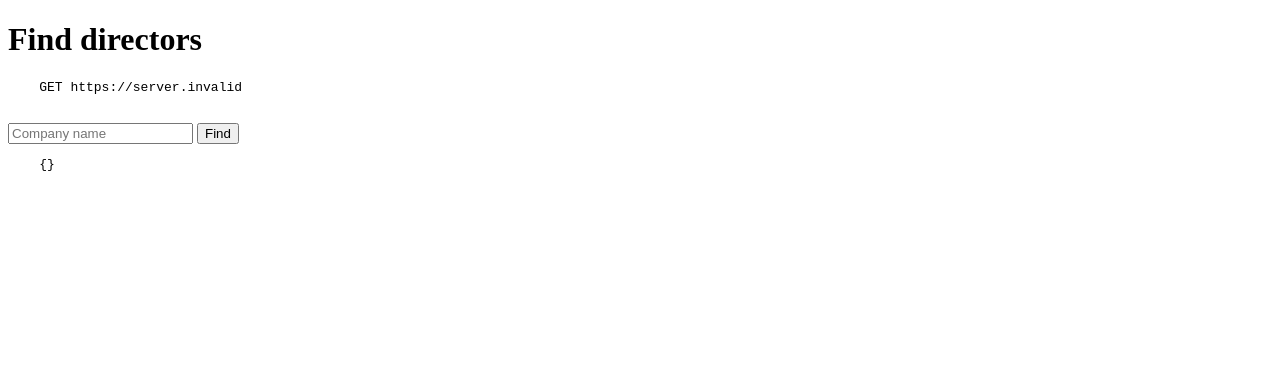
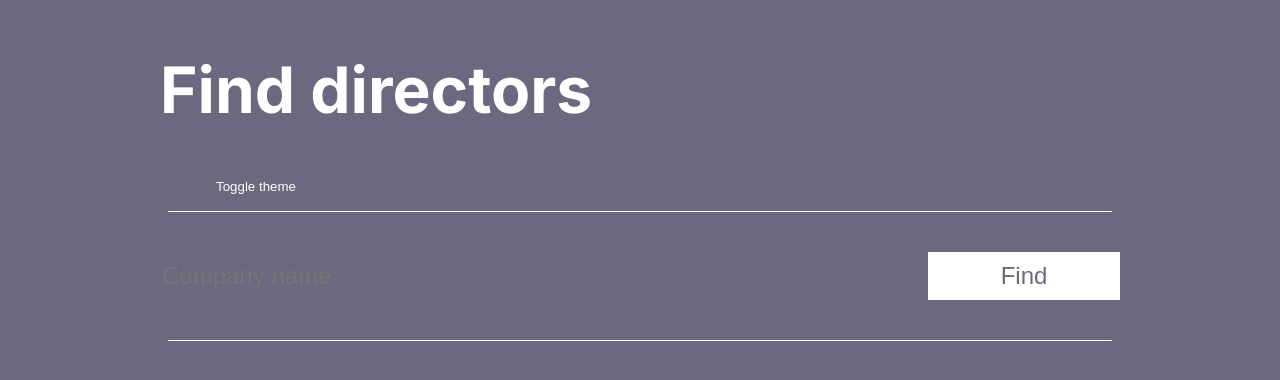
Before and after one commit to mrbrianevans/find-directors, a Svelte app in the folder client/: page / in a window 1280 px wide. Shown: the top 380 px of the page. Built offline with nearby package versions, Linux system fonts and the light colour scheme; no server answers.

Commit message:
Frontend design work
Started using themes (modified from MonkeyType).
Made some basic UI components.

Signed-off-by: Brian Evans <ebrian101@gmail.com>

```diff
--- a/client/index.html
+++ b/client/index.html
@@ -4,7 +4,10 @@
     <meta charset="UTF-8" />
     <link rel="icon" type="image/svg+xml" href="/vite.svg" />
     <meta name="viewport" content="width=device-width, initial-scale=1.0" />
-    <title>Vite + Svelte + TS</title>
+    <title>Find directors</title>
+    <link rel="preconnect" href="https://fonts.googleapis.com">
+    <link rel="preconnect" href="https://fonts.gstatic.com" crossorigin>
+    <link href="https://fonts.googleapis.com/css2?family=Inter:wght@100;200;300;400;500;600;700;800;900&display=swap" rel="stylesheet">
   </head>
   <body>
     <div id="app"></div>
--- /dev/null
+++ b/client/public/themes/alpine.css
@@ -0,0 +1,10 @@
+:root {
+    --bg-color: #6c687f; /*Background*/
+    --bg-color-dimmed: #68637a; /*Background*/
+    --main-color: #ffffff; /*Color after typing, monkeytype logo, WPM Number acc number etc*/
+    --main-color-dimmed: #ceccd9; /*Cursor Color*/
+    --sub-color: #9994b8;
+    --sub-alt-color: #77738c; /*WPM text color of scrollbar and general color, before typed color*/
+    --text-color: #ffffff; /*Color of text after hovering over it*/
+    --error-color: #e32b2b;
+}
--- /dev/null
+++ b/client/public/themes/carbon.css
@@ -0,0 +1,10 @@
+:root {
+    --bg-color: #313131;
+    --bg-color-dimmed: #4a4a4a;
+    --main-color: #f66e0d;
+    --main-color-dimmed: #c45d11;
+    --sub-color: #616161;
+    --sub-alt-color: #2b2b2b;
+    --text-color: #f5e6c8;
+    --error-color: #e72d2d;
+}
--- a/client/src/App.svelte
+++ b/client/src/App.svelte
@@ -1,36 +1,49 @@
 <script lang="ts">
-  import {callFunction} from "./lib/callFunction.js";
+  import SearchPage from "./components/SearchPage.svelte";
+  import Button from "./components/Button.svelte";
 
-  const FUNCTION_API_URL = import.meta.env.VITE_FUNCTION_API_URL;
 
-  let typedCompanyName = '', results
-  async function findDirectors(){
-    results = await callFunction('ch', 'searchForCompany', {urlSearchParams:{companyName: typedCompanyName}})
-    console.log(results)
-  }
-
-  async function typeahead(){
-    // get suggestions for company name based on what's been typed
+  let theme = 'alpine'
+  function toggleTheme(){
+    if(theme === 'alpine') theme = 'carbon'
+    else theme = 'alpine'
   }
 </script>
 
 <main>
 
   <h1>Find directors</h1>
+  <div class="top-bar">
+    <Button label="Toggle theme" on:click={toggleTheme} variant="secondary"/>
+  </div>
 
-  <pre>
-    GET {FUNCTION_API_URL}
-  </pre>
+  <hr/>
 
-  <input type="text" placeholder="Company name" bind:value={typedCompanyName}/>
-  <button on:click={findDirectors}>Find</button>
+  <SearchPage/>
 
+  <hr/>
 
-  <pre>
-    {JSON.stringify(results??{})}
-  </pre>
+  <link href="themes/{theme}.css" rel="stylesheet"/>
 </main>
 
 <style>
 
+  h1{
+    font-size: 4rem;
+  }
+
+  div.top-bar{
+    display: grid;
+    grid-template-columns: repeat(5, 1fr);
+    grid-template-rows: 2rem;
+    font-size: smaller;
+  }
+
+  main{
+    display: grid;
+    place-items: stretch;
+    max-width: 60rem;
+    margin: auto;
+  }
+
 </style>
--- /dev/null
+++ b/client/src/components/Button.svelte
@@ -0,0 +1,50 @@
+<script lang="ts">
+
+    import {createEventDispatcher} from "svelte";
+
+    export let variant: 'primary'|'secondary'|'dangerous' = 'primary'
+
+    export let label: string
+
+    const dispatch = createEventDispatcher()
+
+    function onClick(){
+      dispatch('click')
+    }
+
+</script>
+
+<button class="{variant}" on:click={onClick}>{label}</button>
+
+<style>
+    button{
+        border-radius: 0;
+        border: none;
+        cursor: pointer;
+        font-size: inherit;
+        padding: 0.25rem 1rem;
+    }
+
+    button.primary{
+        background: VAR(--main-color);
+        color: VAR(--bg-color);
+    }
+    button.primary:hover{
+        background: VAR(--main-color-dimmed);
+    }
+
+    button.secondary{
+        background: transparent;
+        color: VAR(--main-color);
+    }
+    button.secondary:hover{
+        background: VAR(--bg-color-dimmed);
+    }
+    button:focus{
+        outline: 2px solid VAR(--sub-color);
+    }
+    button.dangerous{
+        background: VAR(--error-color);
+        color: VAR(--text-color);
+    }
+</style>
--- /dev/null
+++ b/client/src/components/Message.svelte
@@ -0,0 +1,18 @@
+<script lang="ts">
+
+</script>
+
+<div class="message">
+    <slot></slot>
+</div>
+
+
+<style>
+div.message{
+    background: VAR(--sub-color);
+    border-radius: 0.5rem;
+    padding: 1rem 2rem;
+    margin: 1rem 0;
+    font-size: large;
+}
+</style>
--- /dev/null
+++ b/client/src/components/SearchPage.svelte
@@ -0,0 +1,59 @@
+<script lang="ts">
+  import {callFunction} from "../lib/callFunction.js";
+  import TextBox from "./TextBox.svelte";
+  import Button from "./Button.svelte";
+  import Message from "./Message.svelte";
+
+  let typedCompanyName = '', company, directors
+  async function findCompany(){
+    company = await callFunction('ch', 'searchForCompany', {urlSearchParams:{companyName: typedCompanyName}})
+  }
+  async function findDirectors(){
+    directors = await callFunction('ch', 'getDirectors', {urlSearchParams: {companyNumber: company.company_number}})
+  }
+</script>
+
+<div class="container">
+
+
+
+    <div class="inputArea">
+        <TextBox placeholder="Company name" bind:value={typedCompanyName} />
+        <Button on:click={findCompany} label="Find"></Button>
+    </div>
+
+
+    {#if company}
+        <Message>
+            <p>Are you looking for {company.company_name}?</p>
+            <Button on:click={findDirectors} label="Confirm"></Button>
+        </Message>
+    {/if}
+
+    {#if directors}
+        <div>
+            <pre>
+                {JSON.stringify(directors, null, 2)}
+            </pre>
+        </div>
+    {/if}
+
+</div>
+
+
+<style>
+
+    div.inputArea{
+        display: grid;
+        grid-template-columns: 8fr 2fr;
+        grid-template-rows: 3rem;
+        justify-items: stretch;
+        align-items: stretch;
+        font-size: x-large;
+    }
+
+    div.container{
+        margin: 2rem 0;
+    }
+
+</style>
--- /dev/null
+++ b/client/src/components/TextBox.svelte
@@ -0,0 +1,23 @@
+<script lang="ts">
+
+
+    export let value
+    export let placeholder = ''
+
+</script>
+
+<input type="text" bind:value placeholder="{placeholder}"/>
+
+<style>
+input{
+    border: none;
+    background: transparent;
+    color: VAR(--text-color);
+    font-size: inherit;
+}
+
+input:focus{
+    outline: none;
+    background: VAR(--bg-color-dimmed);
+}
+</style>
--- /dev/null
+++ b/client/src/global.css
@@ -0,0 +1,13 @@
+html{
+    font-family: 'Inter', sans-serif;
+    color: VAR(--text-color);
+    background: VAR(--bg-color);
+}
+h1,h2,h3,h4,h5,h6{
+    color: VAR(--main-color);
+}
+hr{
+    margin: 0.5rem 0.5rem;
+    border: none;
+    border-bottom: 1px solid VAR(--text-color);
+}
--- a/client/src/main.ts
+++ b/client/src/main.ts
@@ -1,4 +1,5 @@
 import App from './App.svelte'
+import './global.css'
 
 const app = new App({
   target: document.getElementById('app')
```
Also changed, not shown: 1 other file (tests, documents, lock files or other folders).
